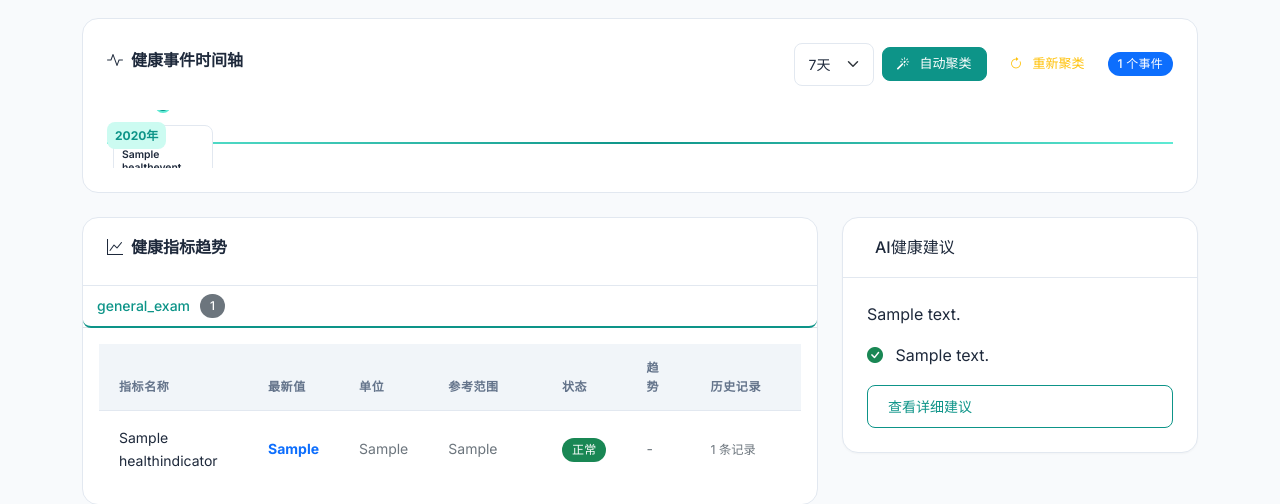
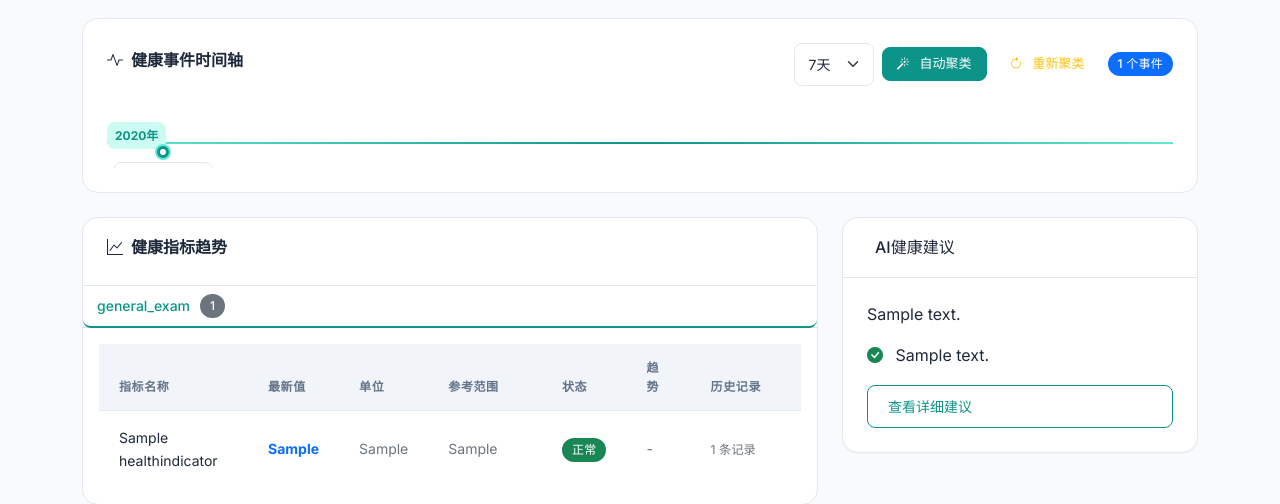
Before and after one commit to Zhou-Joe/health_app, a Django app: page / in a window 1280 px wide. Shown: the part 484-988 px from the top of the page. Run offline with Django 5.2, Linux system fonts and the light colour scheme; a user stored in the database is signed in; tables that the repository leaves empty hold one stand-in row (values such as "Sample post"); data that the repository does not hold is empty; some libraries are stand-ins or nearby versions.

Commit message:
fix: 精确计算时间轴圆点位置，确保中心落在横线上
- 修改 align-items 为 flex-start，避免子元素偏移
- 圆点 top: 10px + translate(-50%)，中心正好在1px处（2px线的中心）
- 调整卡片 margin-top 为 1.25rem

计算：
- 圆点总尺寸：12px + 3px边框×2 = 18px
- 圆点中心：10px - 9px(translateY) = 1px ✓
- 横线中心：2px / 2 = 1px ✓

Co-Authored-By: Claude Sonnet 4.5 <noreply@anthropic.com>

```diff
--- a/medical_records/templates/medical_records/dashboard.html
+++ b/medical_records/templates/medical_records/dashboard.html
@@ -328,7 +328,7 @@
         var(--primary) 50%,
         var(--primary-light, #5eead4) 100%);
     display: flex;
-    align-items: center;
+    align-items: flex-start;
     padding: 0 0.25rem;
     min-width: 100%;
     gap: 0.25rem;
@@ -343,14 +343,14 @@
     align-items: center;
     justify-content: flex-start;
     min-width: 80px;
-    padding: 0.5rem 0.125rem 0;
+    padding: 0 0.125rem;
 }
 
 /* 时间轴节点圆点 */
 .event-timeline-item::before {
     content: '';
     position: absolute;
-    top: 0;
+    top: 10px;
     left: 50%;
     width: 12px;
     height: 12px;
@@ -381,7 +381,7 @@
     width: 100%;
     min-width: 70px;
     max-width: 100px;
-    margin-top: 0.75rem;
+    margin-top: 1.25rem;
 }
 
 .event-timeline-card:hover {
```
